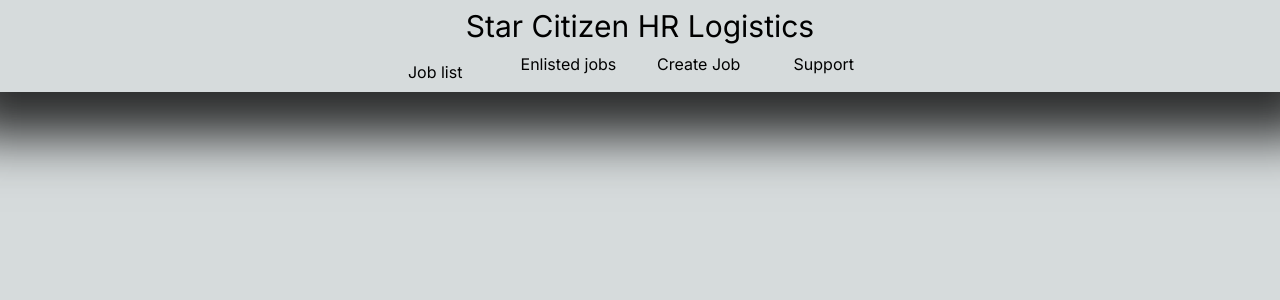
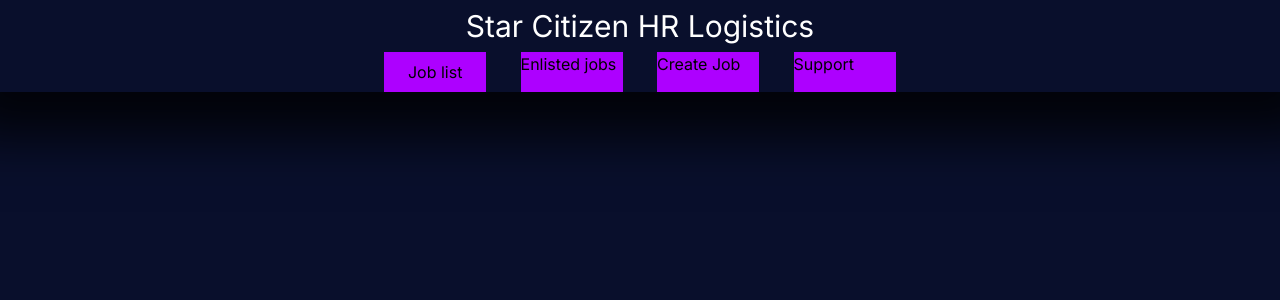
Before and after one commit to kaptencodyz/SC-HR-L, a Next.js app: page / in a window 1280 px wide. Shown: the top 300 px of the page. Built offline with nearby package versions, Linux system fonts and the light colour scheme.

Commit message:
added the colors from the figma design

```diff
--- a/tailwind.config.js
+++ b/tailwind.config.js
@@ -1,5 +1,6 @@
 /** @type {import('tailwindcss').Config} */
 module.exports = {
+  mode: 'jit',
   content: [
     './src/pages/**/*.{js,ts,jsx,tsx,mdx}',
     './src/components/**/*.{js,ts,jsx,tsx,mdx}',
@@ -7,11 +8,15 @@
   ],
   theme: {
     extend: {
-      backgroundImage: {
-        'gradient-radial': 'radial-gradient(var(--tw-gradient-stops))',
-        'gradient-conic':
-          'conic-gradient(from 180deg at 50% 50%, var(--tw-gradient-stops))',
-      },
+      colors: {
+        primary: '#090F2C',
+        contrast: '#AD00FF',
+        textColor: '#FFFFFF',
+        gray: {
+          dark: '#444444',
+          light: '#C1C1C1',
+        }
+      }
     },
   },
   plugins: [],
```
